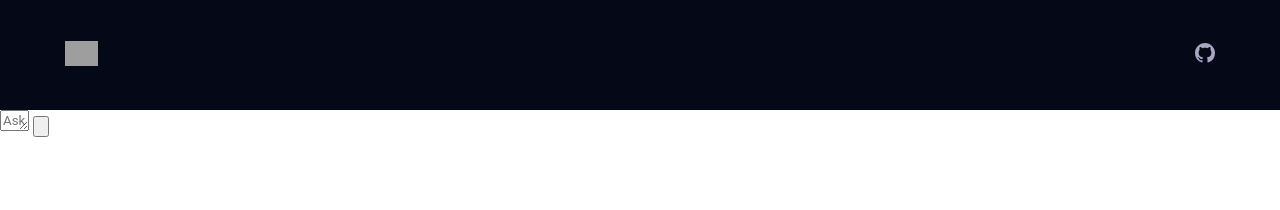
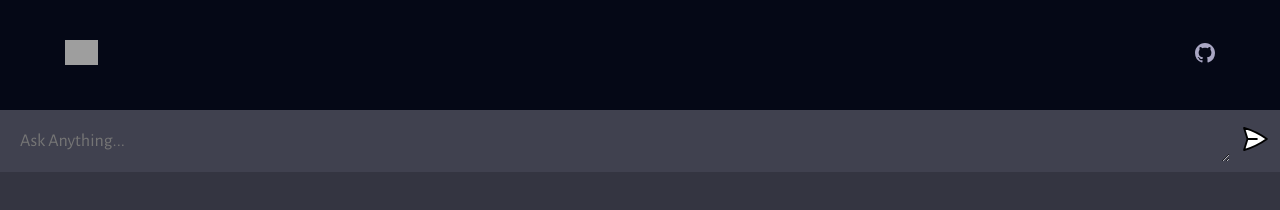
Before and after one commit to gonzagramaglia/chatgpt, a website built with Vite: page client/index.html in a window 1280 px wide. Built offline with nearby package versions, Linux system fonts and the light colour scheme; grey boxes are pictures that could not be loaded.

Commit message:
Project Structure

```diff
--- a/client/index.html
+++ b/client/index.html
@@ -4,13 +4,11 @@
     <meta charset="UTF-8" />
     <link rel="icon" type="image/png" href="https://i.postimg.cc/nzNvhVb8/react-logo.png" />
     <meta name="viewport" content="width=device-width, initial-scale=1.0" />
+    <link rel="stylesheet" href="style.css" />
     <style>
-      * {
-        font-family: "Roboto", sans-serif;
-        margin: 0;
-      }
       nav {
         background: #050816;
+        width: 100vw;
         height: 110px;
         display: flex;
         align-items: center;
--- a/client/style.css
+++ b/client/style.css
@@ -13,7 +13,7 @@ body {
 
 #app {
   width: 100vw;
-  height: 100vh;
+  /* height: 100vh; */
   background: #343541;
 
   display: flex;
```
